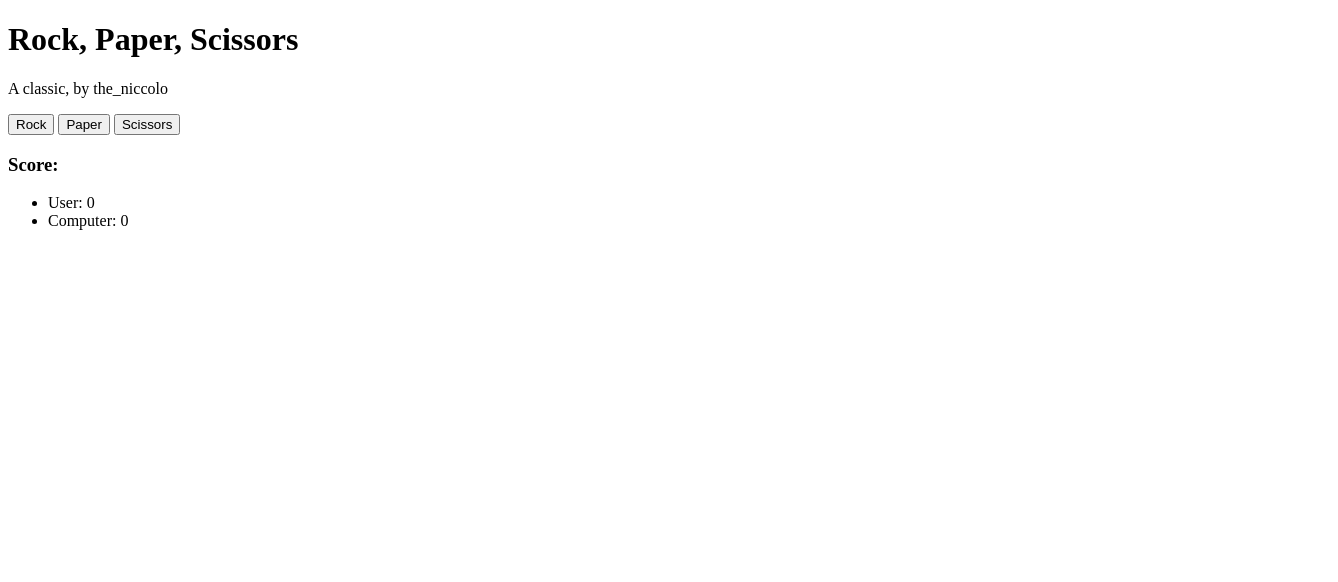
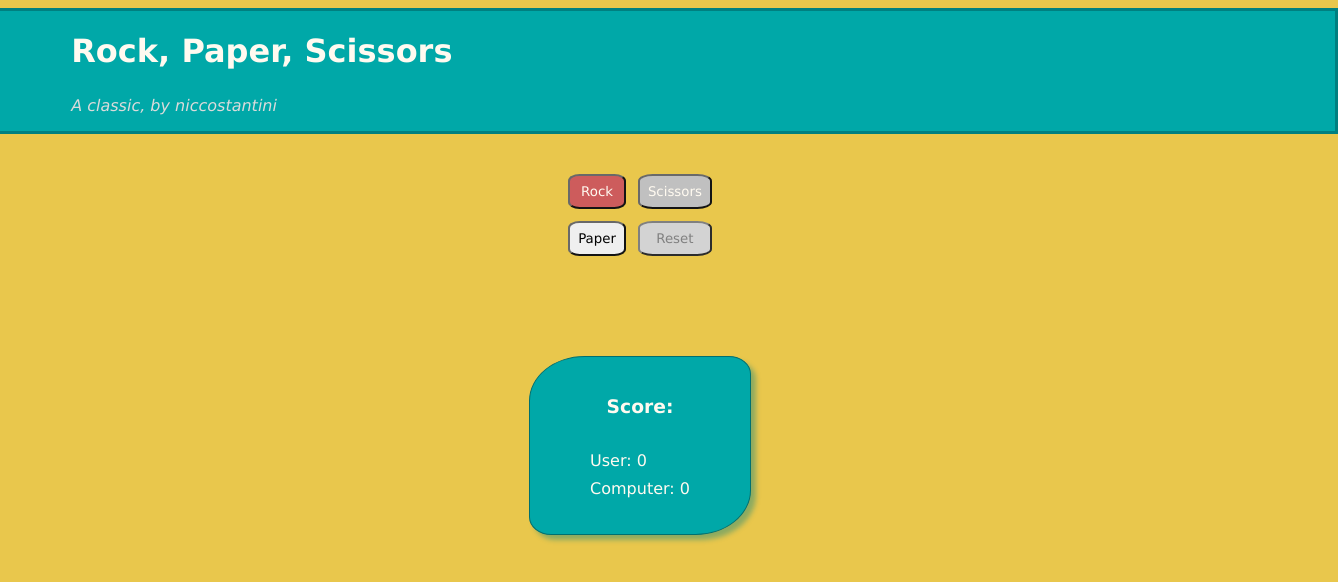
Before and after one commit to niccostantini/rock-paper-scissors, a plain HTML site: page index.html in a window 1280 px wide. Shown: the whole page, 1338 px wide, since content can reach past the window. Drawn offline with Linux system fonts and the light colour scheme.

Commit message:
Fix UI and debug green style

```diff
--- a/index.html
+++ b/index.html
@@ -4,18 +4,23 @@
     <meta charset="UTF-8">
     <meta name="viewport" content="width=device-width, initial-scale=1.0">
     <title>Rock Paper Scissors</title>
+    <link href="./style.css" rel="stylesheet" type="text/css">
 </head>
 <body>
     <div class="Header">
     <h1>Rock, Paper, Scissors</h1>
-    <p class="subtitle">A classic, by the_niccolo</p>
+    <p class="subtitle">A classic, by niccostantini</p>
     </div>
 
     <div class="ui">
-
+    <div class="left">
         <button class="select rock">Rock</button>
         <button class="select paper">Paper</button>
+    </div>
+    <div class="right">
         <button class="select scissors">Scissors</button>
+        <button class="reset">Reset</button>
+    </div>
 
     </div>
 
@@ -34,21 +39,15 @@
 const rockButton = document.querySelector(".rock");
 const paperButton = document.querySelector(".paper");
 const scissorsButton = document.querySelector(".scissors");
-const buttons = document.querySelectorAll("button");
+const selectButtons = document.querySelectorAll(".select");
 const uScore = document.querySelector("#userScore");
 const pScore = document.querySelector("#pcScore");
 const log = document.querySelector(".log");
 const userLog = document.querySelector(".user");
 const pcLog = document.querySelector(".pc");
+const resetButton = document.querySelector(".reset");
 
-/* CREATE RESET BUTTON */
-function reset() {
-    const resetButton = document.createElement("button");
-    resetButton.textContent = "Reset";
-
-
-}
-
+resetButton.disabled = true;
 
 /* PC CHOICE FUNCTION*/
 function getComputerChoice() {
@@ -74,6 +73,7 @@ function getHumanChoice(button) {
     function playRound(button) {
         let computerChoice = getComputerChoice();
         let humanChoice = getHumanChoice(button);
+        resetButton.disabled = false;
     if (userScore < 5 && pcScore < 5) {
         if ((humanChoice == "rock" && computerChoice == "scissors") || (humanChoice == "paper" && computerChoice == "scissors") || (humanChoice == "scissors" && computerChoice == "paper"))  {
                 console.log(`You won! ${humanChoice} beats ${computerChoice}`);
@@ -94,14 +94,24 @@ function getHumanChoice(button) {
                 console.log(`User: ${userScore}; PC: ${pcScore}`)
                 log.textContent = "It's a tie!"
             }}
-    else if (userScore == 5) {
+    if (userScore == 5) {
         userLog.style.color = "green";
+        log.style.fontWeight = 700;
         log.textContent = `Congrats! You won with a score of ${userScore} to ${pcScore}`;
+        // rockButton.disabled = true;
+        // paperButton.disabled = true;
+        // scissorsButton.disabled = true;
+        selectButtons.forEach(function(node) {node.disabled = true})
 
     }
     else if (pcScore == 5) {
         pcLog.style.color = "red"
+        log.style.fontWeight = 700;
         log.textContent = `Oh no! You lost with a score of ${userScore} to ${pcScore}`;
+        // rockButton.disabled = true;
+        // paperButton.disabled = true;
+        // scissorsButton.disabled = true;
+        selectButtons.forEach(function(node) {node.disabled = true})
     }
 
 
@@ -111,42 +121,17 @@ function getHumanChoice(button) {
 rockButton.addEventListener('click', () => playRound(rockButton));
 paperButton.addEventListener('click', () => playRound(paperButton));
 scissorsButton.addEventListener('click', () => playRound(scissorsButton));
-
-
-/* PLAY A GAME */
-// function playGame() {
-
-//     /* INITIALISING THE SCORES */
-//     let userScore = 0;
-//     let pcScore = 0;
-
-
-
-// }
-
-
-/*
-            for (let i = 0; i < 5; i++) {
-                playRound()
-            }
-
-            let result = "";
-
-            if (userScore < pcScore) {
-                result = "lost"
-            } else if (userScore > pcScore) {
-                result = "won"
-            } else { result = "tied"}
-
-            console.log(`You ${result} with a score of ${userScore} to ${pcScore}`)
-        }
-
-        function countEven() {
-            for(let i = 2; i<11; i=i+2){
-                alert(`number ${i}`)
-            }
-        }
-*/
+resetButton.addEventListener('click', function() {
+    userScore = 0; pcScore = 0
+    pScore.textContent = pcScore;
+    uScore.textContent = userScore;
+    log.style.fontWeight = 400;
+    log.textContent = "You started a new game. Good luck!";
+    pcLog.style.color = "";
+    userLog.style.color = "";
+    selectButtons.forEach(function(node) {node.disabled = false});
+    resetButton.disabled = true;
+})
     </script>
 </body>
 </html>
--- /dev/null
+++ b/style.css
@@ -0,0 +1,106 @@
+body {
+    font-family:'Lucida Sans', 'Lucida Sans Regular', 'Lucida Grande', 'Lucida Sans Unicode', Geneva, Verdana, sans-serif;
+    display: flex;
+    flex-direction: column;
+    align-items: center;
+    gap: 40px;
+    background-color: #e6bf31dd;
+}
+
+.Header {
+    display: flex;
+    align-items: flex-start;
+    justify-content: flex-start;
+    width: 100%;
+    padding-left: 10%;
+    border-style: solid;
+    border-color:teal;
+    border-width: 3px;
+    background-color: rgb(0, 168, 168);
+}
+
+h1 {
+    color: floralwhite;
+}
+
+.subtitle {
+    margin-top: 4px;
+    font-style: italic;
+    font-weight: 300;
+    color:rgb(219, 219, 219);
+}
+
+.ui {
+    display: flex;
+    flex-direction: row;
+    gap: 12px;
+}
+
+.left, .right{
+    display: flex;
+    gap: 12px;
+}
+
+button {
+    border-width: 2px;
+    border-radius: 20%;
+    font-family:'Lucida Sans', 'Lucida Sans Regular', 'Lucida Grande', 'Lucida Sans Unicode', Geneva, Verdana, sans-serif;
+    padding: 8px;
+}
+
+button:disabled {
+    background-color: lightgray;
+    border-color: gray;
+    color: gray;
+}
+
+.select {
+    border-color:dimgray;
+}
+
+.rock {
+    background-color:indianred;
+    color:floralwhite;
+}
+
+.scissors {
+    background-color: silver;
+    color: floralwhite;
+}
+
+.reset {
+    border-color: mediumvioletred;
+    background-color:deeppink;
+    color: floralwhite;
+}
+
+.log {
+    height: 20px;
+}
+
+ul {
+    display: flex;
+    flex-direction: column;
+    gap: 9px;
+    list-style-type: none;
+    padding: 0;
+}
+
+div {
+    display: flex;
+    flex-direction: column;
+}
+
+.results {
+    align-items: center;
+    justify-content: flex-end;
+    max-width: 300px;
+    padding: 20px 60px;
+    border-style:solid;
+    border-width: thin;
+    border-color: rgb(0, 112, 112);
+    background-color: rgb(0, 168, 168);
+    border-radius: 25% 10%;
+    box-shadow: 5px 5px 5px  rgba(0, 128, 128, 0.4);
+    color: floralwhite;
+}
```
